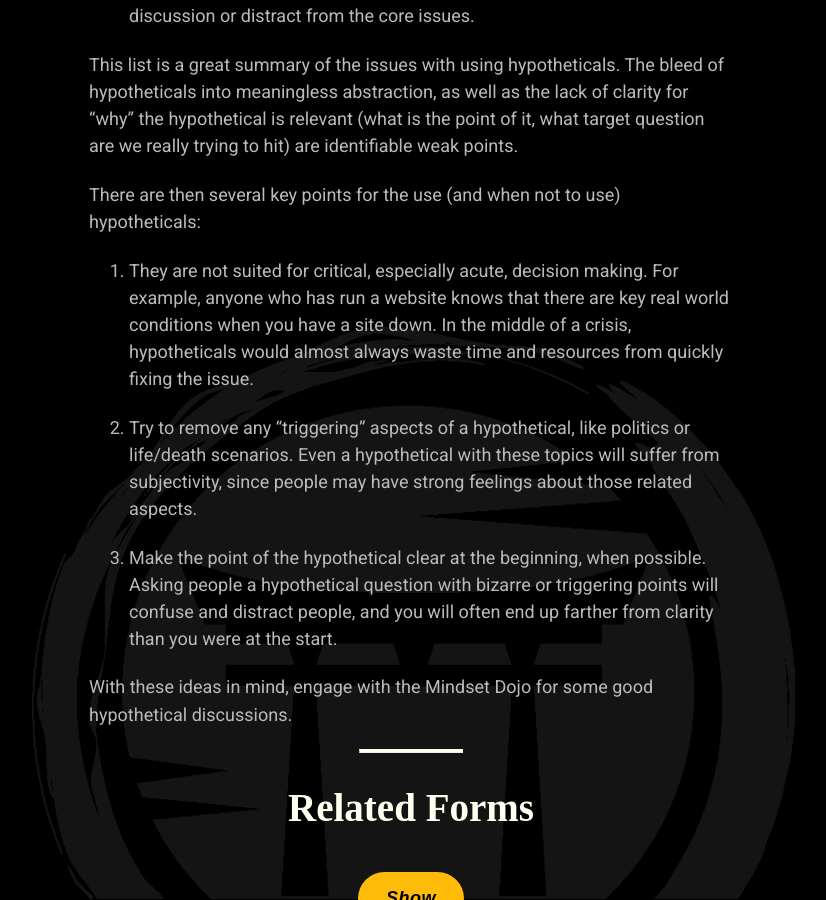
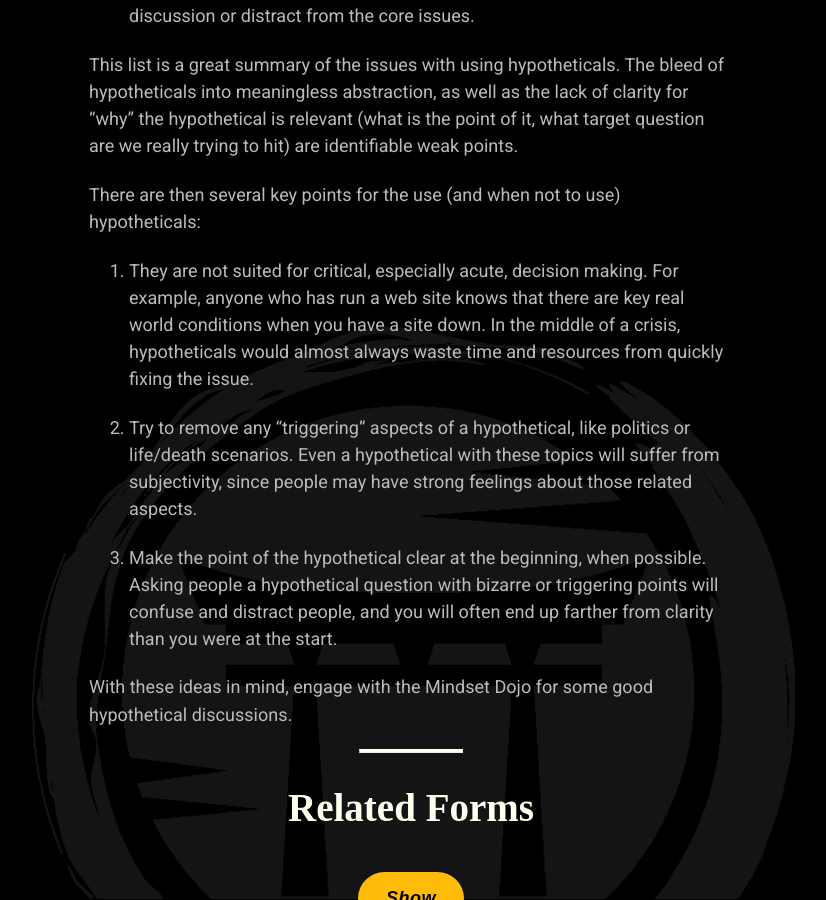
Before and after one commit to mindset-dojo/mindset-dojo.github.io, a Jekyll site: the page built from _insights/2025/bill-westfall/2025-11-21-case-for-hypotheticals.md, in a window 1280 px wide and 900 px high, scrolled down 1422 px. Shown: the whole window, without its empty margins (229-1055 px from the left). Built offline with Jekyll 4.4.1, drawn with Linux system fonts in a browser that asks for light colours; some web fonts are replaced.

Commit message:
Update 2025-11-21-case-for-hypotheticals.md

```diff
--- a/_insights/2025/bill-westfall/2025-11-21-case-for-hypotheticals.md
+++ b/_insights/2025/bill-westfall/2025-11-21-case-for-hypotheticals.md
@@ -47,7 +47,7 @@
 
 There are then several key points for the use (and when not to use) hypotheticals:
 
-1. They are not suited for critical, especially acute, decision making. For example, anyone who has run a website knows that there are key real world conditions when you have a site down. In the middle of a crisis, hypotheticals would almost always waste time and resources from quickly fixing the issue.
+1. They are not suited for critical, especially acute, decision making. For example, anyone who has run a web site knows that there are key real world conditions when you have a site down. In the middle of a crisis, hypotheticals would almost always waste time and resources from quickly fixing the issue.
 
 2. Try to remove any "triggering" aspects of a hypothetical, like politics or life/death scenarios. Even a hypothetical with these topics will suffer from subjectivity, since people may have strong feelings about those related aspects.
 
```
